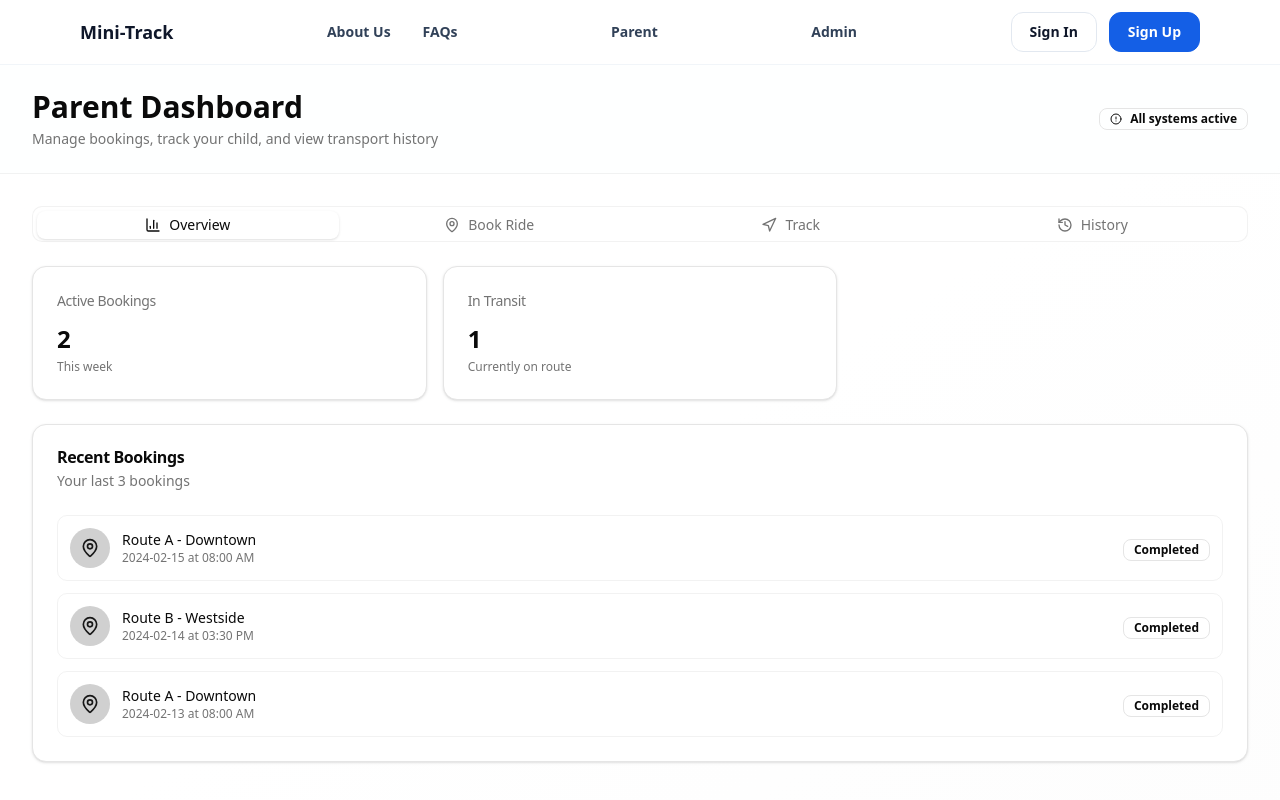
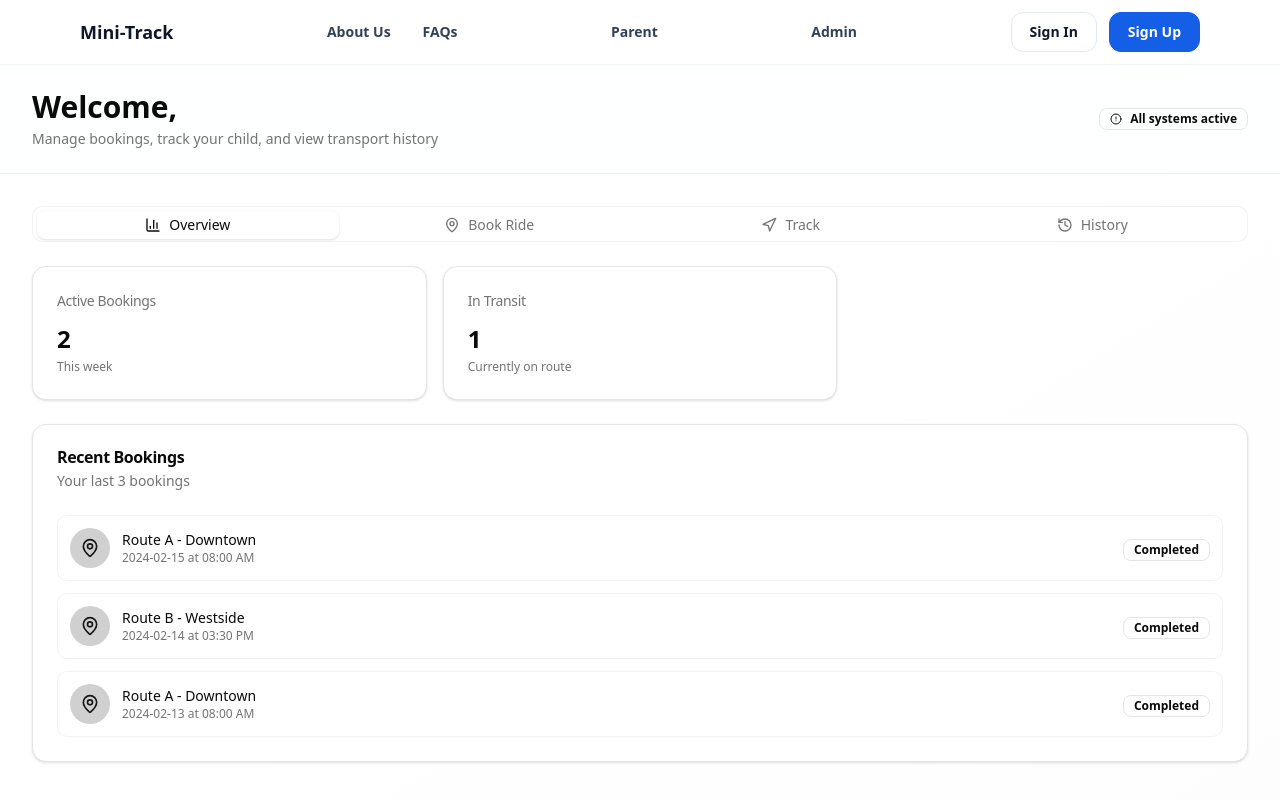
Before and after one commit to RoyCheru/Mini-Track, a Next.js app in the folder frontend/client/: page /dashboard/parent in a window 1280 px wide. Shown: the top 800 px of the page. Built offline with nearby package versions, Linux system fonts and the light colour scheme.

Commit message:
adds a new import

```diff
--- a/frontend/client/app/dashboard/parent/page.tsx
+++ b/frontend/client/app/dashboard/parent/page.tsx
@@ -9,8 +9,9 @@ import { Badge } from '@/components/ui/badge'
 import { Input } from '@/components/ui/input'
 import { Label } from '@/components/ui/label'
 import { Select, SelectContent, SelectItem, SelectTrigger, SelectValue } from '@/components/ui/select'
-import { AlertCircle, MapPin, Navigation, History, BarChart3, Clock, Phone, AlertTriangle, CheckCircle, XCircle, MapIcon, Users, DollarSign } from 'lucide-react'
+import { AlertCircle, MapPin, Navigation, History, BarChart3, Clock, Phone, AlertTriangle, CheckCircle, XCircle, MapIcon, Users, DollarSign, User } from 'lucide-react'
 import { Table, TableBody, TableCell, TableHead, TableHeader, TableRow } from '@/components/ui/table'
+import { userAgent } from 'next/server'
 
 export default function ParentDashboard() {
   const [activeTab, setActiveTab] = useState('overview')
@@ -41,6 +42,7 @@ export default function ParentDashboard() {
       setShowConfirmation(false)
     }, 2000)
   }
+  const username= localStorage.getItem("username")
 
   return (
     <div className="min-h-screen bg-gradient-to-br from-background via-background to-muted/20">
@@ -49,7 +51,7 @@ export default function ParentDashboard() {
         <div className="max-w-7xl mx-auto px-4 py-6 sm:px-6 lg:px-8">
           <div className="flex items-center justify-between">
             <div>
-              <h1 className="text-3xl font-bold text-foreground">Parent Dashboard</h1>
+              <h1 className="text-3xl font-bold text-foreground">Welcome, {username}</h1>
               <p className="text-sm text-muted-foreground mt-1">
                 Manage bookings, track your child, and view transport history
               </p>
```
